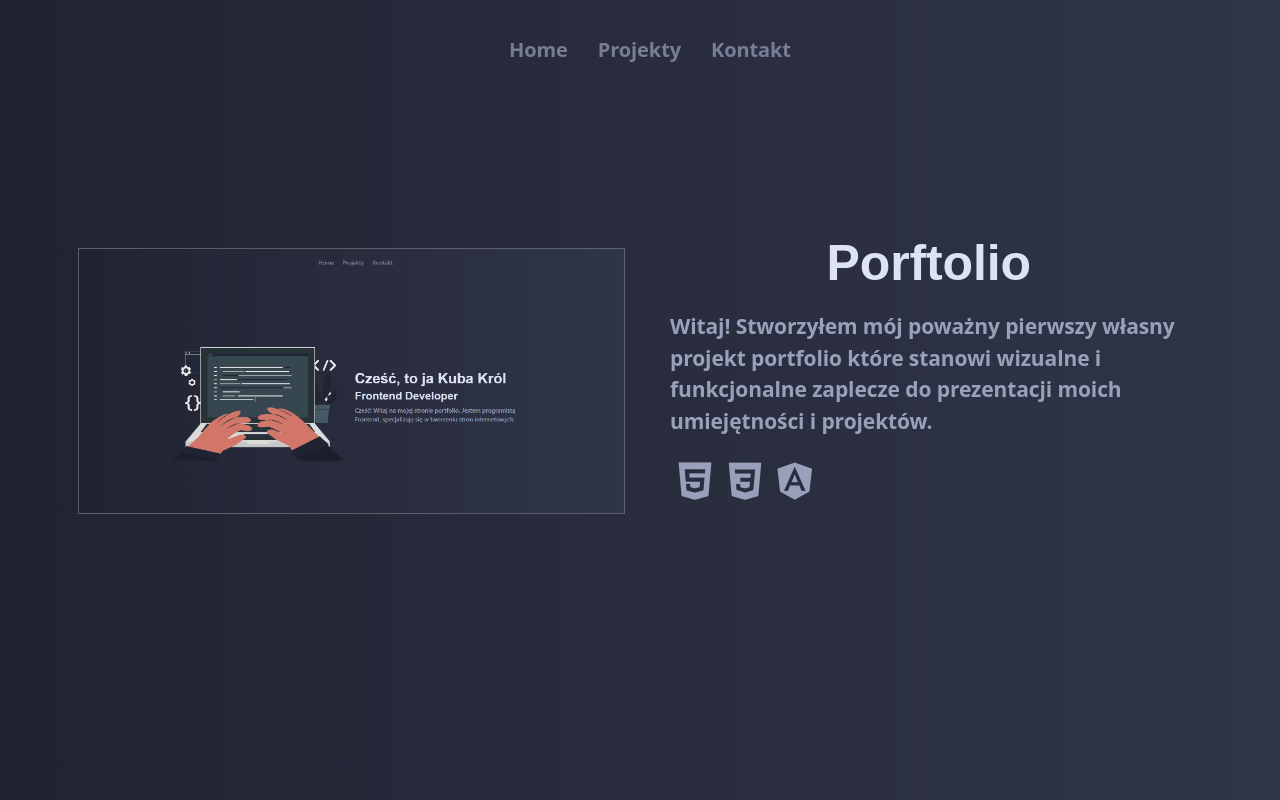
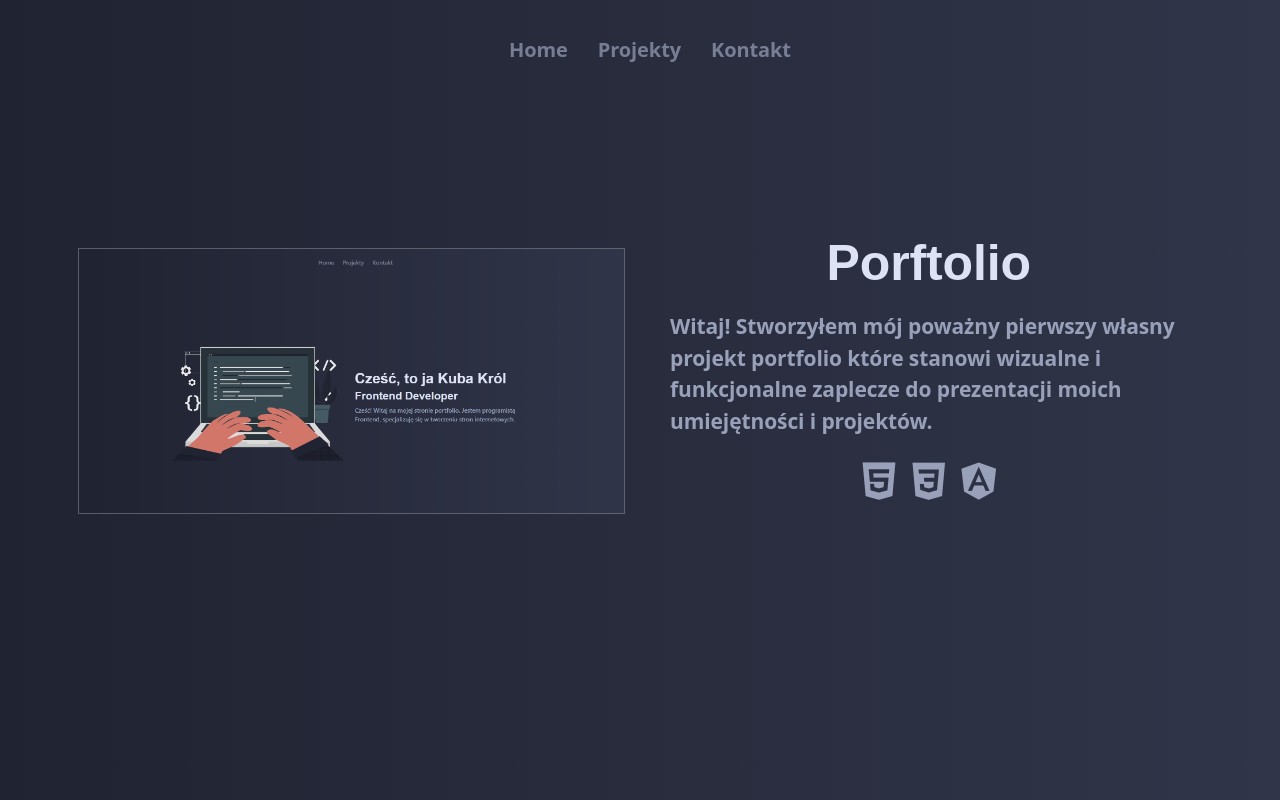
Before and after one commit to Kubaleek/portfolio, an Angular app: page /projects in a window 1280 px wide. Built offline with nearby package versions, Linux system fonts and the light colour scheme.

Commit message:
#poprawki

```diff
--- a/src/app/projects/projects.component.css
+++ b/src/app/projects/projects.component.css
@@ -68,6 +68,7 @@
     color: #99a1ba;
     font-weight: 600;
     font-size: 5rem;
+    text-align: center;
 }
 .project_line {
     color: #dde2f4;
--- a/src/app/projects/projects.component.html
+++ b/src/app/projects/projects.component.html
@@ -6,7 +6,7 @@
             </div>
             <div class="p-5 col-lg-6 col-md-6 col-sm-12 px-22 py-16 justify-content-center align-items-center order-2 order-lg-0">
                 <h1 class="mt-2">Porftolio</h1>
-                <p class="portfolio_p mt-2">
+                <p class="portfolio_p">
                     Witaj! Stworzyłem mój poważny pierwszy własny projekt portfolio które stanowi wizualne
                     i funkcjonalne zaplecze do prezentacji moich umiejętności i projektów.
                 </p>
```
